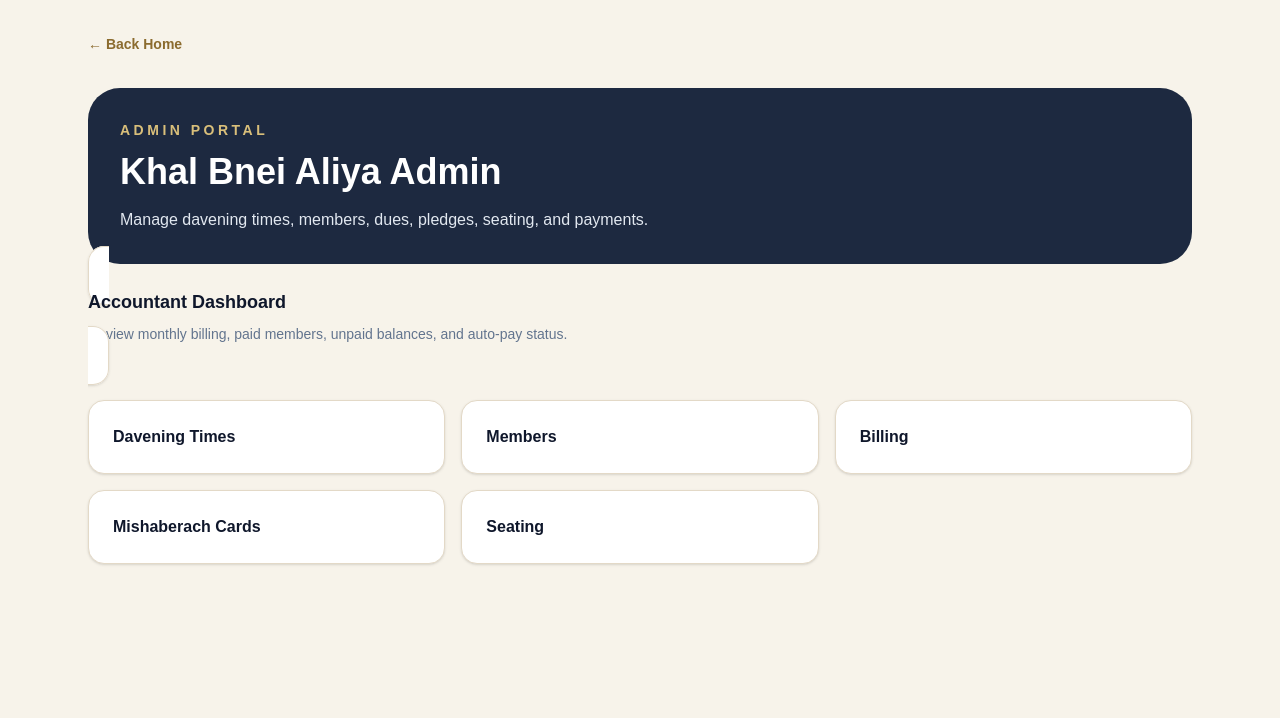
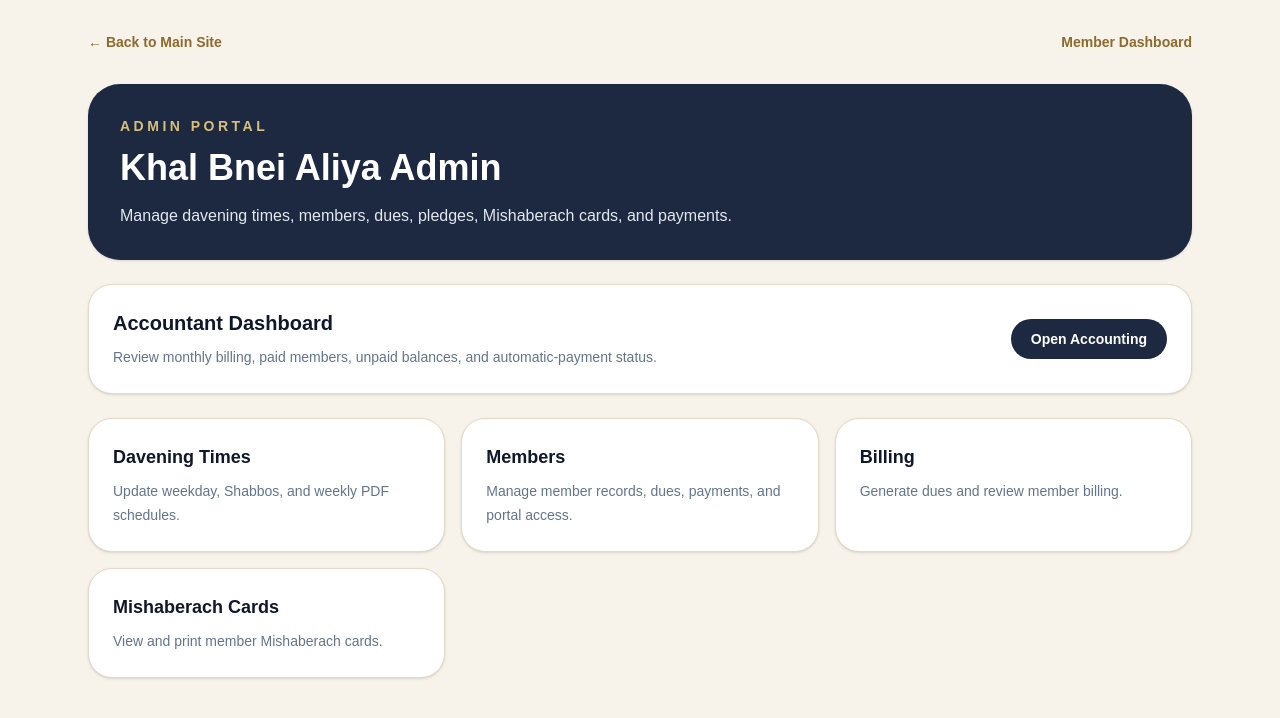
Before and after one commit to moellmo/Khal-Bnei-Aliya, a Next.js app: page /admin in a window 1280 px wide. Shown: the top 718 px of the page. Built offline with nearby package versions, Linux system fonts and the light colour scheme.

Commit message:
Fix admin layouts and restore Mishaberach cards

```diff
--- a/app/admin/members/page.tsx
+++ b/app/admin/members/page.tsx
@@ -86,10 +86,10 @@ export default async function AdminMembersPage({ searchParams }: PageProps) {
           </div>
         )}
 
-        <div className="mt-8 grid gap-8 lg:grid-cols-[0.85fr_1.15fr]">
+        <div className="mt-8 grid min-w-0 gap-8 xl:grid-cols-[minmax(320px,0.75fr)_minmax(0,2.25fr)]">
           <form
             action={createMember}
-            className="space-y-5 rounded-[2rem] border border-[#e3d9c7] bg-white p-6 shadow-sm"
+            className="min-w-0 space-y-5 rounded-[2rem] border border-[#e3d9c7] bg-white p-6 shadow-sm"
           >
             <div>
               <h2 className="text-2xl font-bold">Add Member</h2>
@@ -241,7 +241,10 @@ export default async function AdminMembersPage({ searchParams }: PageProps) {
             </button>
           </form>
 
-          <div className="rounded-[2rem] border border-[#e3d9c7] bg-white p-6 shadow-sm">
+          <div className="mt-6 overflow-x-auto">
+
+
+          <div className="min-w-0 overflow-hidden rounded-[2rem] border border-[#e3d9c7] bg-white p-6 shadow-sm">
             <div className="flex flex-wrap items-end justify-between gap-3">
               <div>
                 <h2 className="text-2xl font-bold">Member List</h2>
@@ -250,6 +253,8 @@ export default async function AdminMembersPage({ searchParams }: PageProps) {
                   currently in the system.
                 </p>
               </div>
+            </div>
+
             </div>
 
             <div className="mt-6 overflow-x-auto">
--- /dev/null
+++ b/app/admin/mishaberach-cards/page.tsx
@@ -0,0 +1,140 @@
+import Link from "next/link";
+import { supabaseAdmin } from "@/lib/supabaseAdmin";
+
+export const dynamic = "force-dynamic";
+
+type Member = {
+  id: string;
+  first_name: string;
+  last_name: string;
+  hebrew_name: string | null;
+  tribe_status: string | null;
+  email: string | null;
+  status: string | null;
+};
+
+async function getMembers(): Promise<Member[]> {
+  const { data, error } = await supabaseAdmin
+    .from("members")
+    .select(
+      "id, first_name, last_name, hebrew_name, tribe_status, email, status"
+    )
+    .order("last_name", { ascending: true })
+    .order("first_name", { ascending: true });
+
+  if (error) {
+    console.error("Error loading Mishaberach members:", error.message);
+    return [];
+  }
+
+  return (data || []) as Member[];
+}
+
+export default async function MishaberachCardsPage() {
+  const members = await getMembers();
+
+  return (
+    <main className="min-h-screen bg-[#f7f3ea] text-slate-900">
+      <section className="mx-auto max-w-6xl px-5 py-8 sm:px-6">
+        <div className="flex flex-wrap items-center justify-between gap-4">
+          <Link
+            href="/admin"
+            className="text-sm font-semibold text-[#8b6b2e] hover:underline"
+          >
+            ← Back to Admin
+          </Link>
+
+          <Link
+            href="/"
+            className="text-sm font-semibold text-[#8b6b2e] hover:underline"
+          >
+            Main Site
+          </Link>
+        </div>
+
+        <div className="mt-8 rounded-[2rem] bg-[#1d2940] p-7 text-white shadow-sm sm:p-8">
+          <p className="text-sm font-bold uppercase tracking-[0.25em] text-[#d9bf7a]">
+            Admin
+          </p>
+
+          <h1 className="mt-3 text-3xl font-bold sm:text-4xl">
+            Mishaberach Cards
+          </h1>
+
+          <p className="mt-4 max-w-2xl text-slate-200">
+            Open, review, and print the Mishaberach card for each member
+            household.
+          </p>
+        </div>
+
+        <div className="mt-8 rounded-[2rem] border border-[#e3d9c7] bg-white p-6 shadow-sm sm:p-8">
+          <div className="flex flex-wrap items-end justify-between gap-4">
+            <div>
+              <h2 className="text-2xl font-bold">Member Cards</h2>
+
+              <p className="mt-2 text-sm text-slate-500">
+                {members.length} {members.length === 1 ? "member" : "members"}{" "}
+                currently in the system.
+              </p>
+            </div>
+
+            <Link
+              href="/admin/members"
+              className="rounded-full border border-[#cbbd9d] bg-white px-5 py-2.5 text-sm font-bold transition hover:bg-[#f2eadc]"
+            >
+              Manage Members
+            </Link>
+          </div>
+
+          <div className="mt-6 grid gap-4 md:grid-cols-2">
+            {members.map((member) => (
+              <div
+                key={member.id}
+                className="rounded-2xl border border-[#e3d9c7] bg-[#fbf8f2] p-5"
+              >
+                <div className="flex flex-col gap-4 sm:flex-row sm:items-center sm:justify-between">
+                  <div className="min-w-0">
+                    <p className="text-lg font-bold">
+                      {member.first_name} {member.last_name}
+                    </p>
+
+                    {member.hebrew_name ? (
+                      <p
+                        dir="rtl"
+                        className="mt-2 text-right text-lg text-slate-700"
+                      >
+                        {member.hebrew_name}
+                      </p>
+                    ) : (
+                      <p className="mt-2 text-sm text-slate-500">
+                        No main Hebrew name entered
+                      </p>
+                    )}
+
+                    <p className="mt-2 text-sm text-slate-500">
+                      {member.tribe_status || "Yisroel"}
+                      {member.email ? ` · ${member.email}` : ""}
+                    </p>
+                  </div>
+
+                  <Link
+                    href={`/admin/members/${member.id}/mishaberach-card`}
+                    className="shrink-0 rounded-full bg-[#1d2940] px-5 py-2.5 text-center text-sm font-bold text-white transition hover:bg-[#10192b]"
+                  >
+                    Open Card
+                  </Link>
+                </div>
+              </div>
+            ))}
+
+            {members.length === 0 ? (
+              <div className="rounded-2xl bg-[#fbf8f2] p-8 text-center text-slate-500 md:col-span-2">
+                No members are available yet.
+              </div>
+            ) : null}
+          </div>
+        </div>
+      </section>
+    </main>
+  );
+}
--- a/app/admin/page.tsx
+++ b/app/admin/page.tsx
@@ -1,52 +1,97 @@
 import Link from "next/link";
 
 const adminLinks = [
-  { label: "Davening Times", href: "/admin/davening-times" },
-  { label: "Members", href: "/admin/members" },
-  { label: "Billing", href: "/admin/billing" },
-  { label: "Mishaberach Cards", href: "/admin/mishaberach-cards" },
-  { label: "Seating", href: "/admin/seating" },
+  {
+    label: "Davening Times",
+    description: "Update weekday, Shabbos, and weekly PDF schedules.",
+    href: "/admin/davening-times",
+  },
+  {
+    label: "Members",
+    description: "Manage member records, dues, payments, and portal access.",
+    href: "/admin/members",
+  },
+  {
+    label: "Billing",
+    description: "Generate dues and review member billing.",
+    href: "/admin/billing",
+  },
+  {
+    label: "Mishaberach Cards",
+    description: "View and print member Mishaberach cards.",
+    href: "/admin/mishaberach-cards",
+  },
 ];
 
 export default function AdminPage() {
   return (
     <main className="min-h-screen bg-[#f7f3ea] text-slate-900">
-      <section className="mx-auto max-w-6xl px-6 py-8">
-        <Link href="/" className="text-sm font-semibold text-[#8b6b2e]">
-          ← Back Home
+      <section className="mx-auto max-w-6xl px-5 py-8 sm:px-6">
+        <div className="flex flex-wrap items-center justify-between gap-3">
+          <Link
+            href="/"
+            className="text-sm font-semibold text-[#8b6b2e] hover:underline"
+          >
+            ← Back to Main Site
           </Link>
 
-        <div className="mt-8 rounded-[2rem] bg-[#1d2940] p-8 text-white">
+          <Link
+            href="/member/dashboard"
+            className="text-sm font-semibold text-[#8b6b2e] hover:underline"
+          >
+            Member Dashboard
+          </Link>
+        </div>
+
+        <div className="mt-8 rounded-[2rem] bg-[#1d2940] p-7 text-white shadow-sm sm:p-8">
           <p className="text-sm font-bold uppercase tracking-[0.25em] text-[#d9bf7a]">
             Admin Portal
           </p>
-          <h1 className="mt-3 text-4xl font-bold">Khal Bnei Aliya Admin</h1>
+
+          <h1 className="mt-3 text-3xl font-bold sm:text-4xl">
+            Khal Bnei Aliya Admin
+          </h1>
+
           <p className="mt-4 max-w-2xl text-slate-200">
-            Manage davening times, members, dues, pledges, seating, and payments.
+            Manage davening times, members, dues, pledges, Mishaberach cards,
+            and payments.
           </p>
         </div>
 
         <Link
           href="/admin/accounting"
-  className="rounded-2xl border border-[#e3d9c7] bg-white p-5 shadow-sm transition hover:-translate-y-0.5"
+          className="mt-6 block rounded-[1.5rem] border border-[#e3d9c7] bg-white p-6 shadow-sm transition hover:-translate-y-0.5 hover:shadow-md"
         >
-  <p className="text-lg font-bold text-slate-900">
+          <div className="flex flex-col gap-3 sm:flex-row sm:items-center sm:justify-between">
+            <div>
+              <p className="text-xl font-bold text-slate-900">
                 Accountant Dashboard
               </p>
 
-  <p className="mt-2 text-sm text-slate-500">
-    Review monthly billing, paid members, unpaid balances, and auto-pay status.
+              <p className="mt-2 text-sm leading-6 text-slate-500">
+                Review monthly billing, paid members, unpaid balances, and
+                automatic-payment status.
               </p>
+            </div>
+
+            <span className="self-start rounded-full bg-[#1d2940] px-5 py-2.5 text-sm font-bold text-white sm:self-center">
+              Open Accounting
+            </span>
+          </div>
         </Link>
 
-        <div className="mt-8 grid gap-4 md:grid-cols-3">
+        <div className="mt-6 grid gap-4 sm:grid-cols-2 lg:grid-cols-3">
           {adminLinks.map((item) => (
             <Link
               key={item.href}
               href={item.href}
-              className="rounded-2xl border border-[#e3d9c7] bg-white p-6 font-bold shadow-sm transition hover:-translate-y-1 hover:shadow-md"
+              className="min-w-0 rounded-[1.5rem] border border-[#e3d9c7] bg-white p-6 shadow-sm transition hover:-translate-y-1 hover:shadow-md"
             >
-              {item.label}
+              <p className="text-lg font-bold">{item.label}</p>
+
+              <p className="mt-2 text-sm leading-6 text-slate-500">
+                {item.description}
+              </p>
             </Link>
           ))}
         </div>
```
Lines whose indentation alone changed are shown as unchanged.
